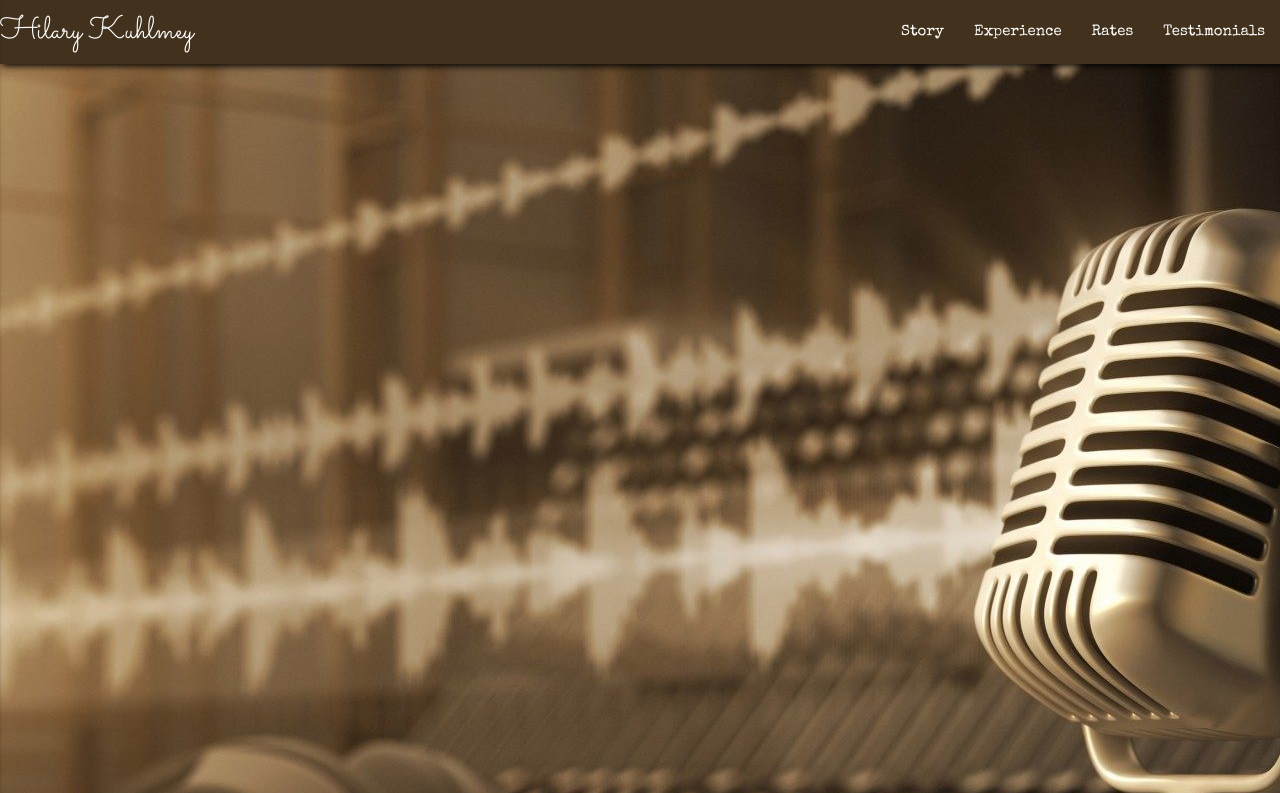
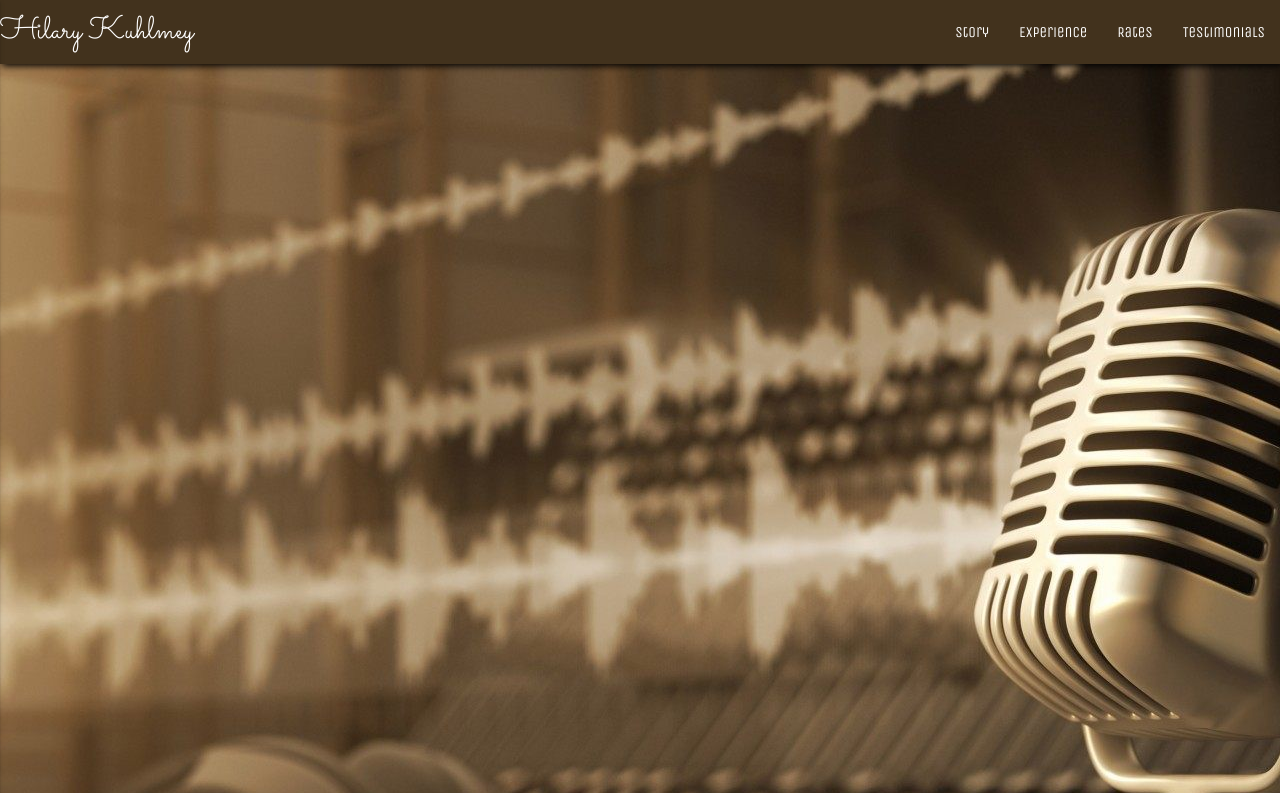
Before and after one commit to midastouchprd/hilary-landing-page, a plain HTML site: page index.html in a window 1280 px wide. Shown: the top 793 px of the page. Drawn offline with nearby package versions, Linux system fonts and the light colour scheme.

Commit message:
chage fonts for section

```diff
--- a/style.css
+++ b/style.css
@@ -20,10 +20,11 @@ nav {
 }
 
 #menu-items a {
-  font-family: 'Special Elite', cursive;
+  font-family: 'Unica One', cursive;
 }
 
 .section {
   font-family: 'Unica One', cursive;
   background-color: #C2B088;
+  box-shadow: 2px 2px 7px black;
 }
```
